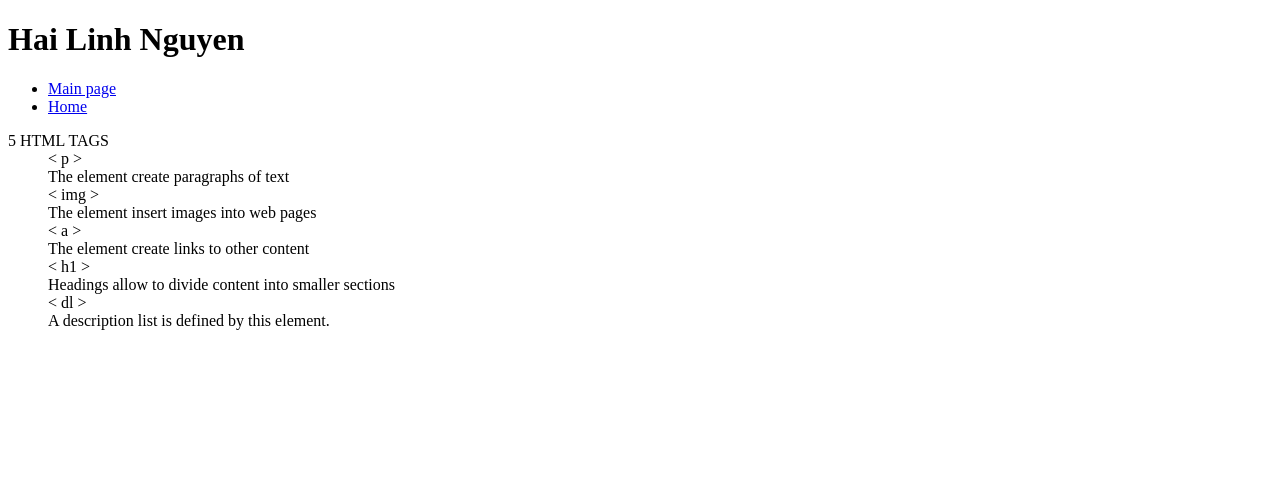
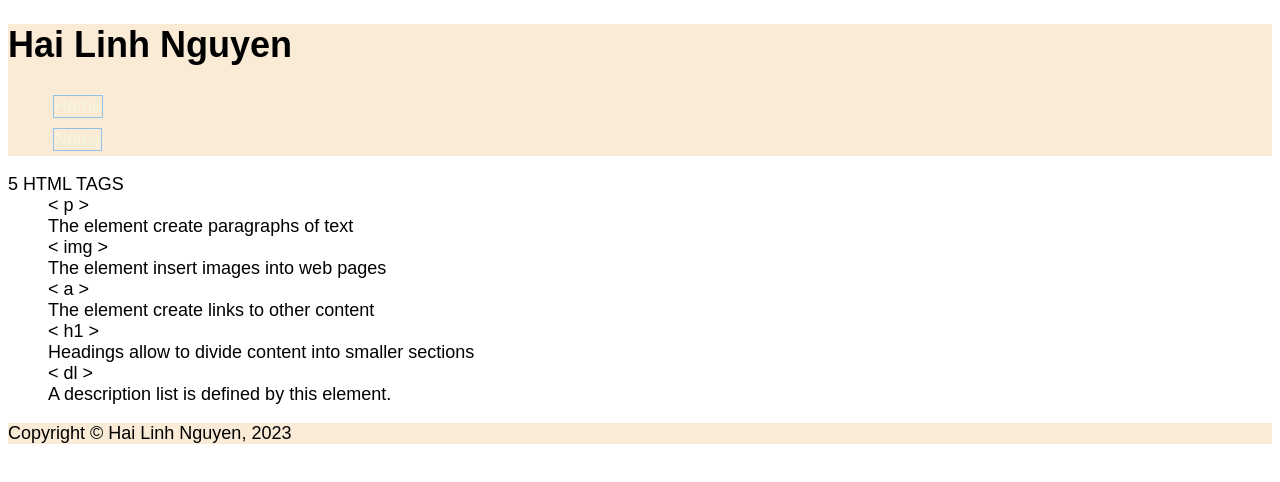
Before and after one commit to nguy1091/nguy1091.github.io, a plain HTML site: page html-assignment/notes.html in a window 1280 px wide. Drawn offline with Linux system fonts and the light colour scheme.

Commit message:
adds css

```diff
--- a/html-assignment/notes.html
+++ b/html-assignment/notes.html
@@ -4,6 +4,7 @@
 <head>
     <meta charset="UTF-8">
     <title>Hai Linh Nguyen - Notes</title>
+    <link rel="stylesheet" href="css/main.css">
 </head>
 
 <body>
@@ -11,8 +12,8 @@
         <h1>Hai Linh Nguyen</h1>
         <nav>
             <ul>
-                <li><a href="index.html">Main page</a></li>
                 <li><a href="home.html">Home</a></li>
+                <li><a href="notes.html">Notes</a></li>
             </ul>
         </nav>
     </header>
@@ -35,5 +36,10 @@
         <dd>A description list is defined by this element.</dd>
 
         </p>
+
+        <footer>
+            Copyright &COPY; Hai Linh Nguyen, 2023
+        </footer>
+
     </main>
 </body>
```
